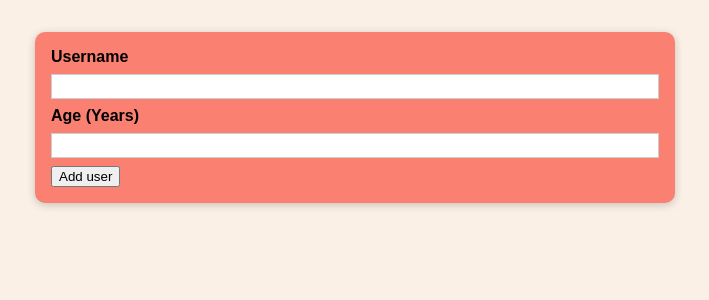
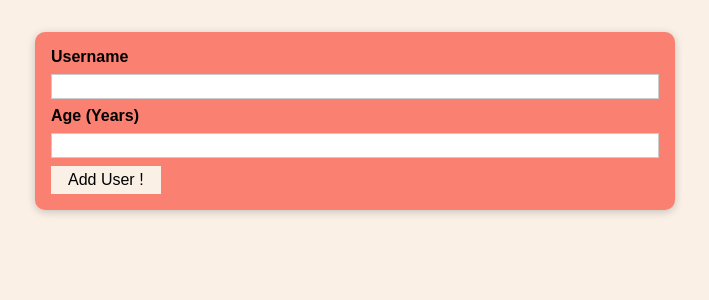
Before and after one commit to Julien-Ferreira/react-training-basics, a React (Create React App) app: page / in a window 1280 px wide. Shown: the top 300 px of the page, without its empty margins (285-994 px from the left). Built offline with nearby package versions, Linux system fonts and the light colour scheme.

Commit message:
form event

```diff
--- /dev/null
+++ b/src/components/UI/Button.js
@@ -0,0 +1,16 @@
+import React from "react";
+
+import classes from "./Button.module.css";
+
+const Button = (props) => {
+  return (
+    <button
+      className={classes.button}
+      type={props.type || "button"}
+      onClick={props.onClick}
+    >
+      {props.children}
+    </button>
+  );
+};
+export default Button;
--- /dev/null
+++ b/src/components/UI/Button.module.css
@@ -0,0 +1,18 @@
+.button {
+  font: inherit;
+  border: 1px solid linen;
+  background: linen;
+  color: black;
+  padding: 0.25rem 1rem;
+  cursor: pointer;
+}
+
+.button:hover,
+.button:active {
+  background: rgb(226, 201, 175);
+  border-color: rgb(226, 201, 175);
+}
+
+.button:focus {
+  outline: none;
+}
--- a/src/components/Users/AddUser.js
+++ b/src/components/Users/AddUser.js
@@ -1,20 +1,31 @@
-import React from "react";
+import React, { useState } from "react";
 import classes from "./AddUser.module.css";
 import Card from "../UI/Card";
+import Button from "../UI/Button";
 
 const AddUser = (props) => {
+  const [enteredUsername, setEnteredUsername] = useState("");
+  const [enteredAge, setEnteredAge] = useState("");
+
   const addUserHandler = (event) => {
     event.preventDefault();
+  };
+
+  const usernameChangeHandler = (event) => {
+    setEnteredUsername(event.target.value);
+  };
+  const ageChangeHandler = (event) => {
+    setEnteredAge(event.target.value);
   };
 
   return (
     <Card className={classes.input}>
       <form onSubmit={addUserHandler}>
         <label htmlFor="username">Username</label>
-        <input id="username" type="text" />
+        <input id="username" type="text" onChange={usernameChangeHandler} />
         <label htmlFor="age">Age (Years)</label>
-        <input id="age" type="number" />
-        <button type="submit">Add user</button>
+        <input id="age" type="number" onChange={ageChangeHandler} />
+        <Button type="submit">Add User ! </Button>
       </form>
     </Card>
   );
```
